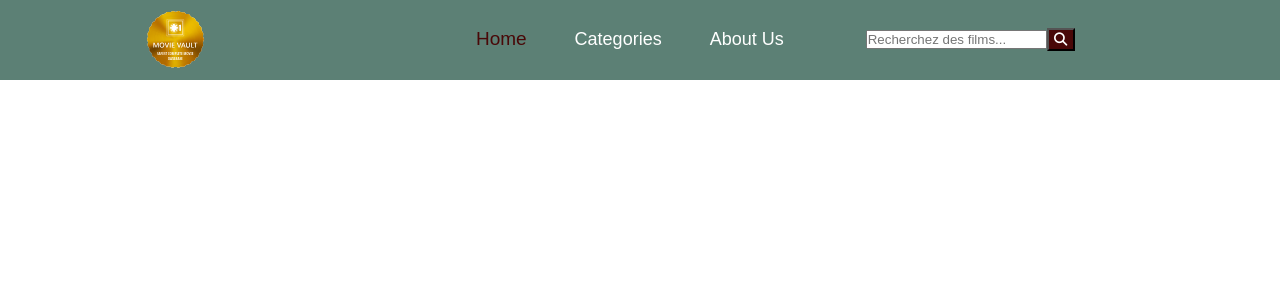
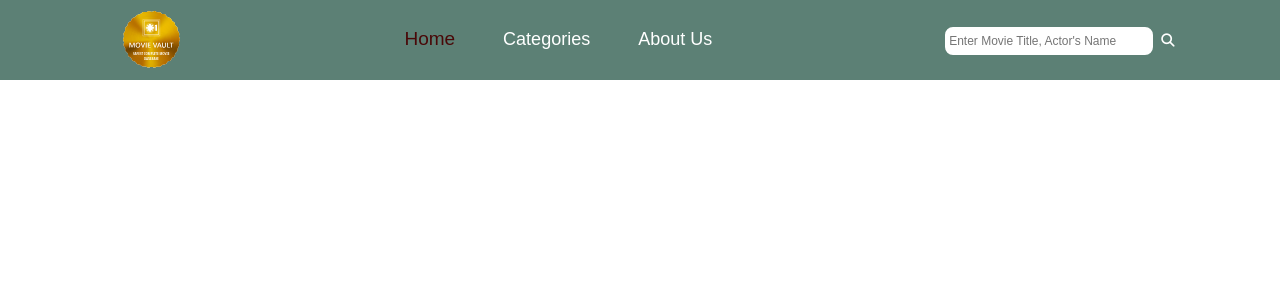
Before and after one commit to Movie-Vault/prog-liv-05b, a React (Vite) app: page / in a window 1280 px wide. Shown: the top 300 px of the page. Built offline with nearby package versions, Linux system fonts and the light colour scheme.

Commit message:
Amélioré input search

```diff
--- a/src/components/NavBar.jsx
+++ b/src/components/NavBar.jsx
@@ -31,10 +31,10 @@ function NavBar() {
                                 About Us
                             </NavLink>
                         </li>
-                        <li className="search-bar">
-                            < SearchBar />
-                        </li>
                     </ul>
+                    <div className="search-bar">
+                        < SearchBar />
+                    </div>
                     <div className="nav-icon" onClick={handleClick}>
                         <i className={click ? "fa fa-times" : "fa fa-bars"}></i>
                     </div>
--- a/src/components/SearchBar.jsx
+++ b/src/components/SearchBar.jsx
@@ -23,10 +23,11 @@ const SearchBar = () => {
     };
 
     return (
-        <div>
+        <div >
             <input
                 type="text"
-                placeholder="Recherchez des films..."
+                className="input"
+                placeholder="Enter Movie Title, Actor's Name"
                 value={query}
                 onChange={(e) => setQuery(e.target.value)}
             />
--- a/src/css/App.css
+++ b/src/css/App.css
@@ -35,7 +35,7 @@
   display: flex;
   list-style: none;
   text-align: center;
-  margin-right: 2rem;
+
 }
 
 .nav-links {
@@ -56,20 +56,30 @@
   margin-left: 1rem;
 }
 
-.search-bar {
-  margin: 5px 50px 5px;
+/* .search-bar {
+
+} */
+
+.input {
+  background-color: white;
+  font-size: 12px;
+  width: 200px;
+  height: 20px;
+  border: 2px solid #5c8075;
+  border-radius: 10px;
+  padding: 4px;
 }
 
 button {
-  background-color: #490808;
-  padding: 2px;
+  background-color:#5c8075;
+  border: 1px solid #5c8075;
+  margin: 5px;
+
 }
 
 
 .fa-magnifying-glass {
   color: white;
-  width: 20px;
-  height: 12px;
 }
 
 .nav-item {
@@ -93,10 +103,10 @@ button {
   background: #ffdd40;
 }
 
-/* .nav-item.active {
+.nav-item.active {
   color: #ffdd40;
   border: 1px solid #ffdd40;
-} */
+}
 
 .nav-icon {
   display: none;
```
